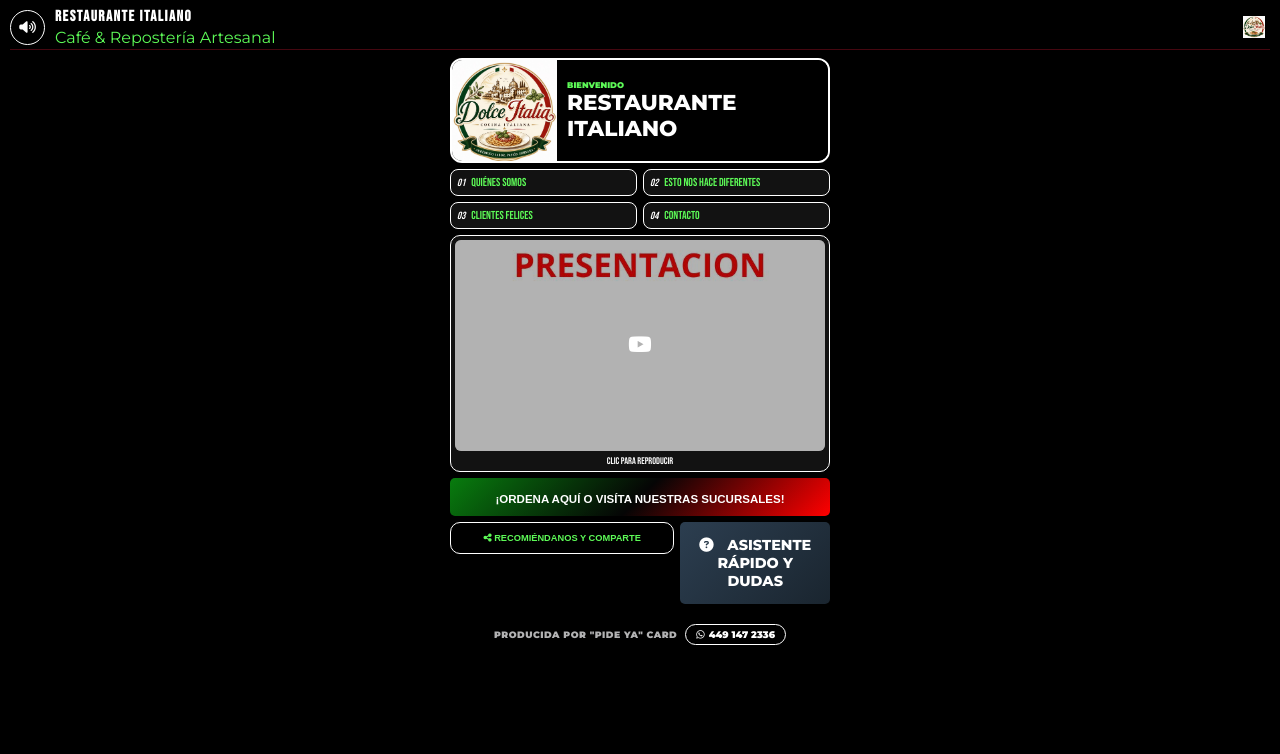
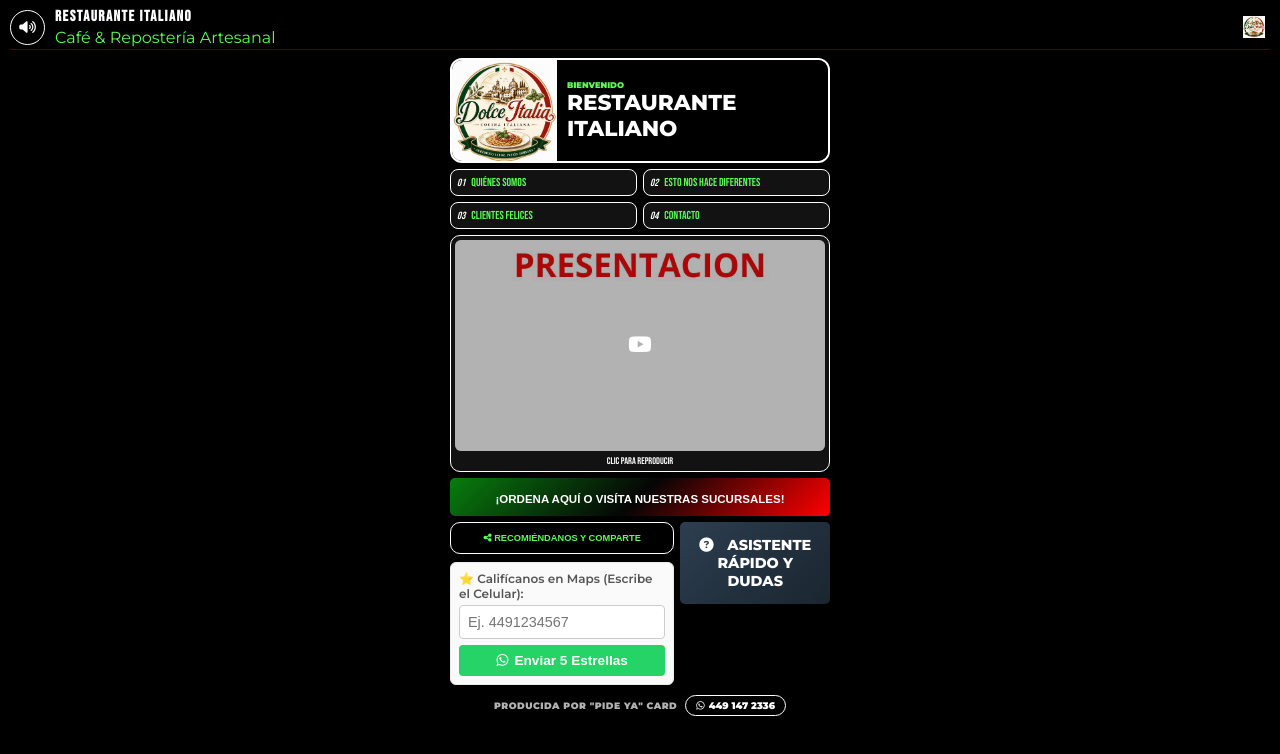
Before and after one commit to conectacard/italiana, a plain HTML site: page index.html in a window 1280 px wide. Drawn offline with Linux system fonts and the light colour scheme; a web font is replaced by a local one.

Commit message:
Add files via upload

```diff
--- a/index.html
+++ b/index.html
@@ -277,11 +277,63 @@
                 </div>
             </div>
 
-            <div class="mosaic-item -block">
-                <button class="btn-magazine-share" onclick="shareExperienceRobust()">
-                    <i class="fas fa-share-alt"></i> RECOMIÉNDANOS Y COMPARTE
-                </button>
-            </div>
+            <div class="mosaic-item -block" style="display: flex; flex-direction: column; gap: 8px;">
+    <!-- Botón original de compartir (reducido un poco el padding también) -->
+    <button class="btn-magazine-share" style="padding: 10px;" onclick="shareExperienceRobust()">
+        <i class="fas fa-share-alt"></i> RECOMIÉNDANOS Y COMPARTE
+    </button>
+
+    <!-- Nuevo módulo automatizador de reseñas (Compactado) -->
+    <div style="background: #fafafa; padding: 8px; border-radius: 6px; border: 1px solid #eaeaea;">
+        <!-- Label más pequeño -->
+        <label for="clientWhatsapp" style="display: block; font-size: 0.75rem; font-weight: 600; color: #555; margin-bottom: 4px;">
+            ⭐ Califícanos en Maps (Escribe el Celular):
+        </label>
+
+        <!-- Contenedor principal flex -->
+        <div style="display: flex; flex-direction: column; gap: 6px;">
+            <!-- Input más compacto -->
+            <input type="tel" id="clientWhatsapp" placeholder="Ej. 4491234567" style="width: 100%; box-sizing: border-box; padding: 8px; border: 1px solid #ccc; border-radius: 4px; font-size: 0.9rem; outline: none;" />
+
+            <!-- Botón más compacto y ancho completo -->
+            <button onclick="sendReviewWhatsApp()" style="width: 100%; box-sizing: border-box; background-color: #25D366; color: white; border: none; padding: 8px; border-radius: 4px; font-weight: 600; font-size: 0.85rem; cursor: pointer; display: flex; align-items: center; justify-content: center; gap: 6px;">
+                <i class="fab fa-whatsapp"></i> Enviar 5 Estrellas
+            </button>
+        </div>
+    </div>
+</div>
+
+<script>
+function sendReviewWhatsApp() {
+    const phoneInput = document.getElementById('clientWhatsapp').value.trim();
+
+    if (!phoneInput) {
+        alert('Por favor, ingresa el número de WhatsApp del cliente.');
+        return;
+    }
+
+    let cleanPhone = phoneInput.replace(/\D/g, '');
+
+    if (cleanPhone.length === 10) {
+        cleanPhone = '52' + cleanPhone;
+    } else if (cleanPhone.length === 0) {
+        alert('Número inválido.');
+        return;
+    }
+
+    // Tu enlace de Maps actual
+    const googleMapsUrl = 'https://maps.app.goo.gl/9TNtm6o6JKLeprAk9';
+
+    const message = encodeURIComponent(
+        "¡Hola! Muchas gracias por visitarnos hoy. Nos encantaría saber qué tal fue tu experiencia. ¿Nos regalarías 5 estrellas en Google Maps? Solo haz clic aquí: " + googleMapsUrl
+    );
+
+    const whatsappUrl = `https://wa.me/${cleanPhone}?text=${message}`;
+
+    // Abrir en una nueva pestaña
+    window.open(whatsappUrl, '_blank');
+}
+</script>
 
             <!-- NUEVO BOTÓN DE ACCESO AL ASISTENTE RÁPIDO -->
             <div class="mosaic-item">
```
